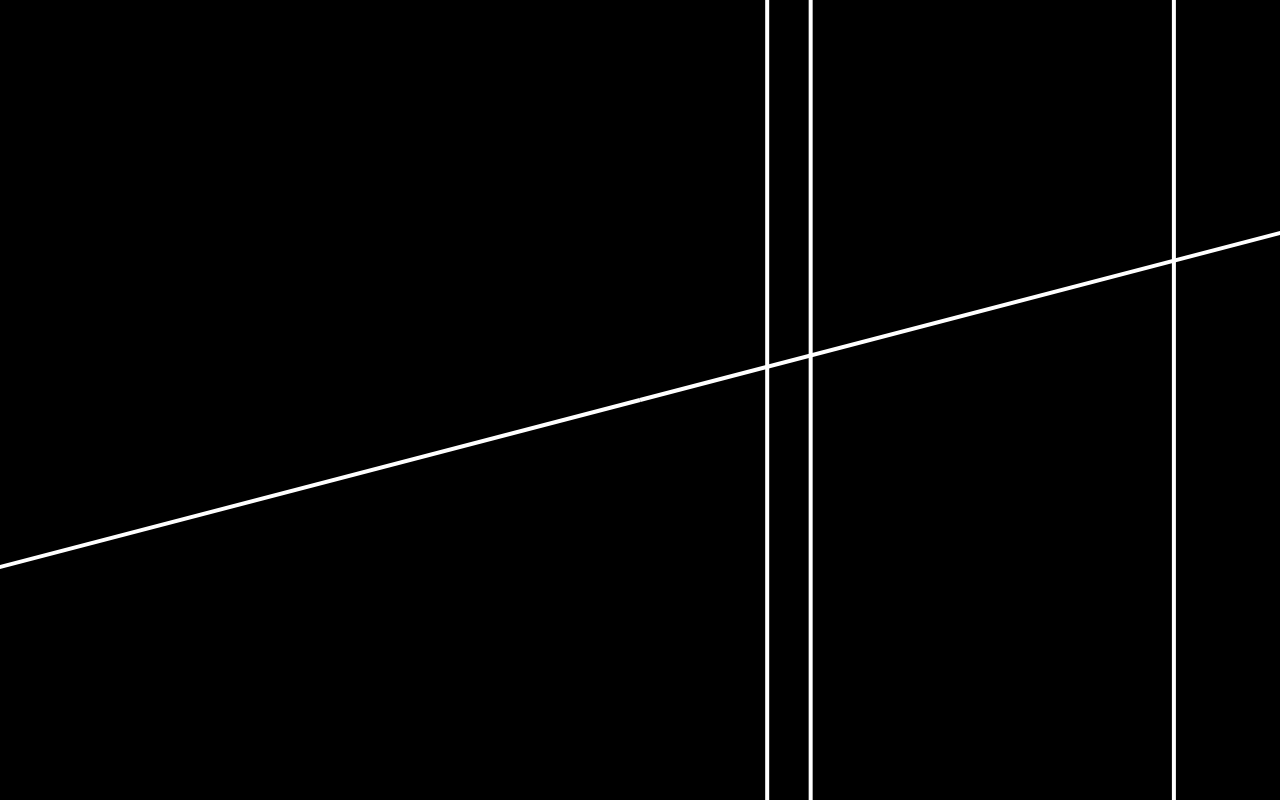
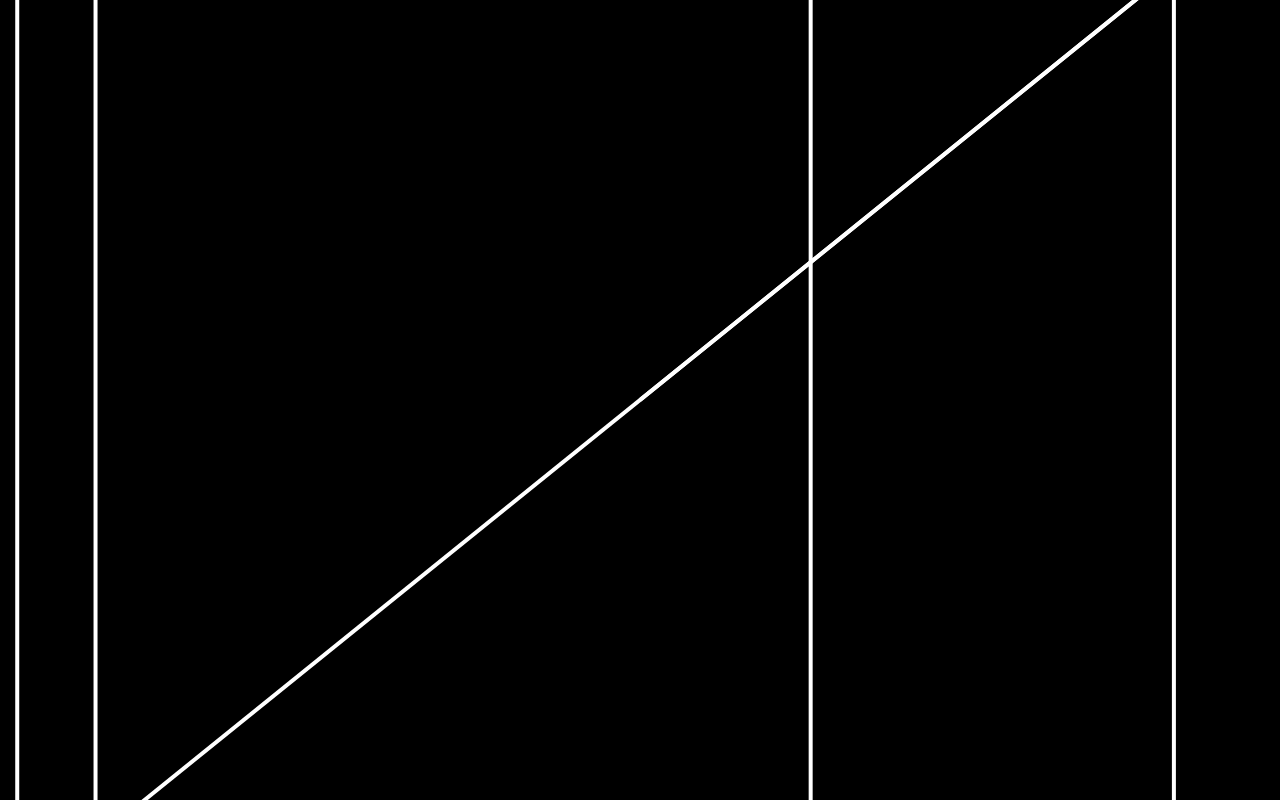
Before and after one commit to PYLONCODE/-TIME, a plain HTML site: page index.html in a window 1280 px wide. Drawn offline with Linux system fonts and the light colour scheme.

Commit message:
Update index.html
change time settings for local user

```diff
--- a/index.html
+++ b/index.html
@@ -1,7 +1,7 @@
 <!DOCTYPE html>
 <html>
     <head>
-        <title>Linienanimation</title>
+        <title>TIM3</title>
         <style>
             body {
                 margin: 0;
@@ -34,14 +34,30 @@
                 // Strichbreite festlegen
                 var lineThickness = 0.25 * parseFloat(getComputedStyle(document.documentElement).fontSize);
 
-                // Startpunkt des Scripts festlegen
-                var start_date = new Date(1983, 5, 1);
+                // Aktuelle Zeit ermitteln
+                var current_time = new Date();
+
+                // Startzeit für jeden Aufrufer auf den ersten Januar eines jeden Jahres um 0 Uhr UTC
+                var start_date = new Date(current_time.getUTCFullYear(), 0, 1, 0, 0, 0, 0);
+
+                var time_diff = current_time - start_date;
+
+                // Startzeitpunkt für line4 auf den 01.06.1983
+                var start_date_line4 = new Date(1915, 11, 25);
+
+                var time_diff4 = current_time - start_date_line4;
 
                 // Geschwindigkeiten der Linien definieren
                 var speed_line1 = width / (24 * 60 * 60); // 1 Tag für Durchquerung des Bildschirms
                 var speed_line2 = width / 60; // 1 Minute für Durchquerung des Bildschirms
                 var speed_line3 = width / (365.25 * 24 * 60 * 60); // Ein astronomisches Jahr für Durchquerung des Bildschirms
                 var speed_line4 = 360 / (60 * 525600000); // 1000 Jahre für 360 Grad Drehung
+
+                // Geschwindigkeit von Betelgeuze relativ zur Erde (in Kilometern pro Sekunde)
+                var speed_of_betelgeuze = 45.5;
+
+                // Berechne die relative Geschwindigkeit auf Betelgeuze für Durchquerung der Breite des Canvas in einer Minute
+                var speed_line5 = (speed_of_betelgeuze / 299792.458) * (width / 60);
 
                 // Funktion zur Aktualisierung der Position der Striche
                 function drawLines() {
@@ -78,7 +94,7 @@
                     var centerY = height / 2;
                     var diagonal = Math.sqrt(Math.pow(width, 2) + Math.pow(height, 2));
                     var line4Length = diagonal * 0.5;
-                    var rotationAngle = ((time_diff / 1000) * speed_line4) % 360;
+                    var rotationAngle = ((time_diff4 / 1000) * speed_line4) % 360;
                     var line4StartX = centerX;
                     var line4StartY = centerY;
                     var line4EndX = line4StartX + line4Length * Math.cos((rotationAngle * Math.PI) / 180);
@@ -89,13 +105,20 @@
                     ctx.stroke();
 
                     // Aktualisiere Position der fünften Strichs (360 Grad Drehung in 1 Minute, gegenüber von Line 4)
-                    var line5StartX = centerX;
-                    var line5StartY = centerY;
-                    var line5EndX = line5StartX - line4Length * Math.cos((rotationAngle * Math.PI) / 180);
-                    var line5EndY = line5StartY + line4Length * Math.sin((rotationAngle * Math.PI) / 180);
+                    var line5StartX = line4EndX; // Verwende den Endpunkt von line4 als Startpunkt für line5
+                    var line5StartY = line4EndY;
+                    var line5EndX = centerX - line4Length * Math.cos((rotationAngle * Math.PI) / 180);
+                    var line5EndY = centerY + line4Length * Math.sin((rotationAngle * Math.PI) / 180);
                     ctx.beginPath();
                     ctx.moveTo(line5StartX, line5StartY);
                     ctx.lineTo(line5EndX, line5EndY);
+                    ctx.stroke();
+
+                    // Aktualisiere Position der sechsten Strichs (schnelle Linie)
+                    var position5 = ((time_diff / 1000) * speed_line5) % width;
+                    ctx.beginPath();
+                    ctx.moveTo(position5, 0);
+                    ctx.lineTo(position5, height);
                     ctx.stroke();
 
                     // Loop für die Aktualisierung der Positionen
```
